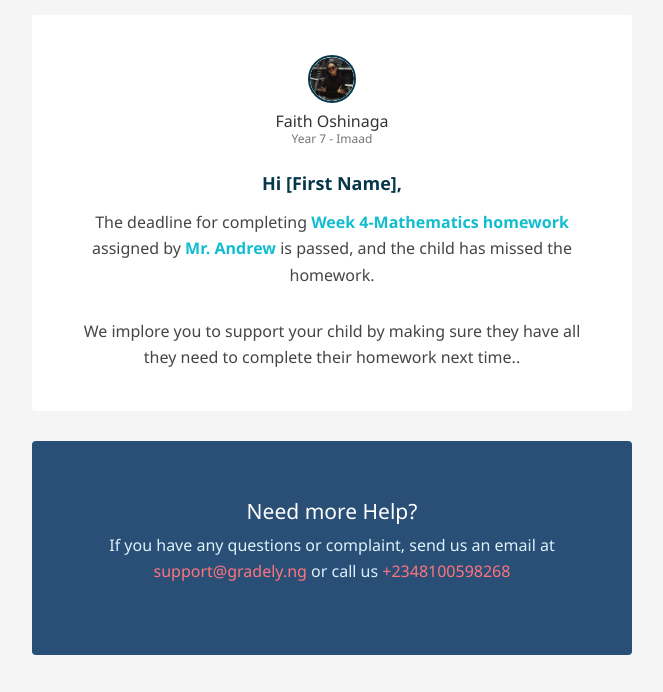
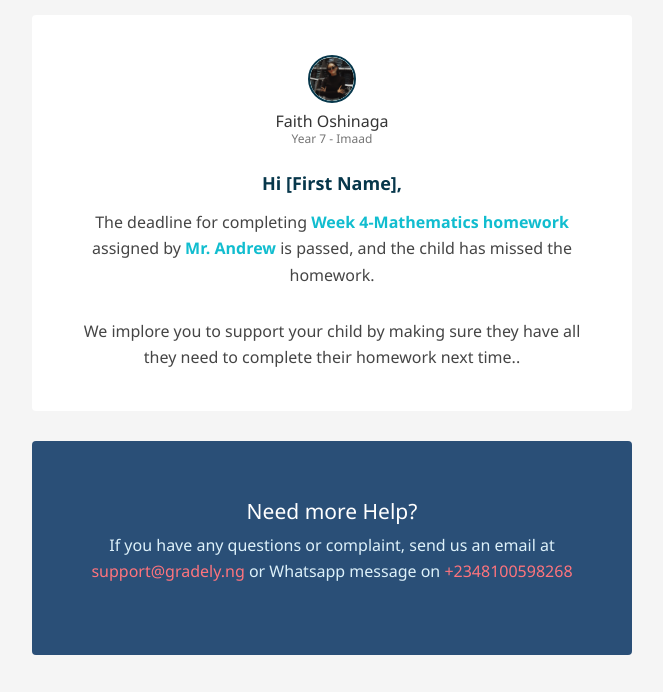
Before and after one commit to tobechukss/parentHomeworkMissed, a plain HTML site: page index.html in a window 1280 px wide. Shown: the part 108-800 px from the top of the page, without its empty margins (308-971 px from the left). Drawn offline with Linux system fonts and the light colour scheme.

Commit message:
Second commit

```diff
--- a/index.html
+++ b/index.html
@@ -299,7 +299,7 @@
                                     <tr>
                                         <td align="center" style="padding-top: 20px; padding-bottom: 20px; text-align: center;">
                                             <h3 style="font-family: 'Segoe UI', Calibri, Helvetica, Arial, sans-serif; font-size: 21px; color: #ffffff; font-weight: 500; line-height: 1; margin: 0; padding: 0">Need more Help?</h3>
-                                            <p class="font-size: 12px; display: block; color: #FE747D; letter-spacing: .085em; padding-top: 10px;">If you have any questions or complaint, send us an email at <a href="mailto:support@gradely.ng" target="_blank">support@gradely.ng</a> or call us <a href="tel:2348100598268">+2348100598268</a>
+                                            <p class="font-size: 12px; display: block; color: #FE747D; letter-spacing: .085em; padding-top: 10px;">If you have any questions or complaint, send us an email at <a href="mailto:support@gradely.ng" target="_blank">support@gradely.ng</a> or Whatsapp message on <a href="tel:2348100598268">+2348100598268</a>
                                             </p>
                                         </td>
                                     </tr>
```
